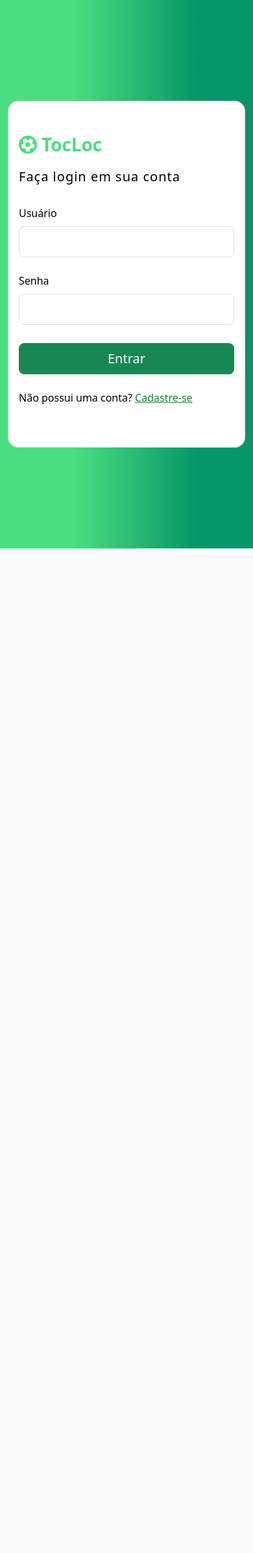
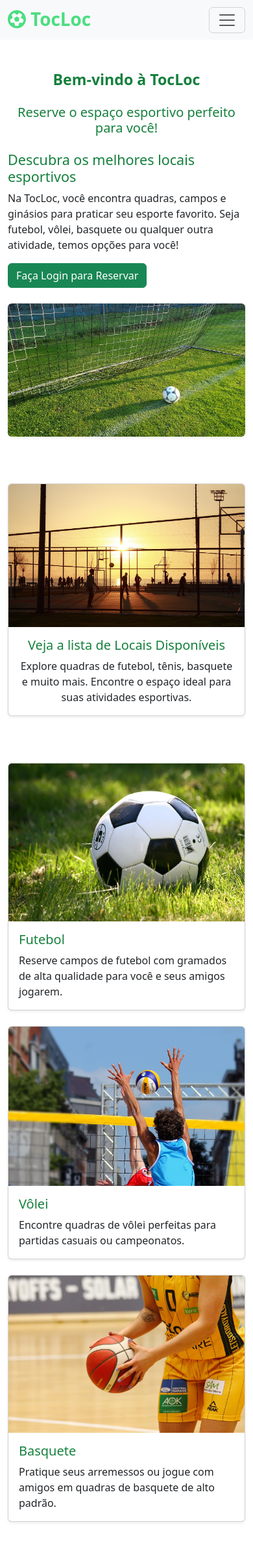
Before and after one commit to SaulSantos1/TocLoc, a Django app: page / in a window 390 px wide. Shown: the whole page at 65% size. Before the commit the page ends 844 px from the top, so only its background shows below. Run offline with Django 5.2, Linux system fonts and the light colour scheme.

Commit message:
Colocando visualização para Visitante

```diff
--- a/disponibilidade/templates/listar_disponibilidades.html
+++ b/disponibilidade/templates/listar_disponibilidades.html
@@ -4,14 +4,16 @@
   <div class="container my-4">
     <h2 class="mb-4 text-center text-success">Lista de Disponibilidades</h2>
 
+    {% if request.user.tipo_usuario != 'usuario' %}
     <div class="d-flex justify-content-between mb-3">
       <a href="{% url 'criar_disponibilidade' %}" class="btn btn-lg card-sports card-labels">
         <i class="bi bi-plus-circle"></i> Criar Nova Disponibilidade
       </a>
     </div>
+    {% endif %}
 
     <div class="table-responsive">
-      <table class="table table-striped table-bordered table-hover">
+      <table class="table table-bordered">
         <thead class="table-success">
           <tr>
             <th>Local</th>
@@ -30,6 +32,7 @@
               <td>{{ disponibilidade.horario_fim }}</td>
               <td class="d-flex justify-content-around">
                 <!-- Botão Editar -->
+                 {% if request.user.tipo_usuario != 'usuario' and disponibilidade.local.anfitriao == request.user %}
                 <a href="{% url 'criar_editar_disponibilidade' disponibilidade.id %}" class="btn btn-warning btn-sm">
                   <i class="bi bi-pencil"></i> Editar
                 </a>
@@ -38,6 +41,7 @@
                    onclick="return confirm('Tem certeza que deseja excluir?')">
                   <i class="bi bi-trash"></i> Excluir
                 </a>
+                {% endif %}
               </td>
             </tr>
           {% empty %}
--- a/reservas/templates/base.html
+++ b/reservas/templates/base.html
@@ -14,16 +14,20 @@
 <body>
     <nav class="navbar navbar-expand-lg bg-body-tertiary">
         <div class="container-fluid">
+          {% if not request.user.is_anonymous %}
           <a class="navbar-brand" href="/home"><span class="h1 fw-bold mb-0" style="color: rgb(74,222,128);"><i class="fa-solid fa-futbol"></i> TocLoc</span></a>
+          {% else %}
+          <a class="navbar-brand" href="/"><span class="h1 fw-bold mb-0" style="color: rgb(74,222,128);"><i class="fa-solid fa-futbol"></i> TocLoc</span></a>
+          {% endif %}
           <button class="navbar-toggler" type="button" data-bs-toggle="collapse" data-bs-target="#navbarSupportedContent" aria-controls="navbarSupportedContent" aria-expanded="false" aria-label="Toggle navigation">
             <span class="navbar-toggler-icon"></span>
           </button>
           <div class="collapse navbar-collapse" id="navbarSupportedContent">
             <ul class="navbar-nav me-auto mb-2 mb-lg-0">
+              {% if not request.user.is_anonymous %}
               <li class="nav-item">
                 <a class="nav-link" href="/reservas/reservas/">Reserva</a>
               </li>
-              {% if request.user.tipo_usuario != 'visitante' %}
               <li class="nav-item">
                 <a class="nav-link" aria-current="page" href="/local">Local</a>
               </li>
@@ -32,15 +36,23 @@
               </li>
               {% endif %}
             </ul>
-            <form class="d-flex align-items-center" style="gap: 10px;" role="search">
+            <form class="d-flex align-items-center justify-content-between" style="gap: 10px;" role="search">
               <!-- Botão de deslogar -->
+              {% if not request.user.is_anonymous %}
                 <span class="nav-link">Bem-vindo à TocLoc, <strong>{{request.user.username}}</strong></span>
                 {% if request.user.profile_image %}
                 <a href="{% url 'editar_usuario' request.user.id %}"><img src="{{ request.user.profile_image.url }}" alt="Imagem do Perfil"
-                class="rounded-circle" style="width: 40px; height: auto;"></a>
+                  class="rounded-circle" style="width: 40px; height: 40px;"></a>
                 {% else %}
                 <a href="{% url 'editar_usuario' request.user.id %}"><img src="/media/padrao/blank-profile-picture-973460_1280.png" alt="Imagem do Perfil"
-                class="rounded-circle" style="width: 40px; height: auto;"></a>
+                  class="rounded-circle" style="width: 40px; height: 40px;"></a>
+                {% endif %}
+              {% else %}
+              <form class="d-flex align-items-center" style="gap: 10px;" role="search">
+                <!-- Botão de deslogar -->
+                <a class="nav-link" href="/login">Fazer Login</a>
+                <a class="btn btn-success" href="/cadastro">Criar uma conta na TocLoc</a>
+              </form>
               {% endif %}
             </form>
           </div>
@@ -50,10 +62,12 @@
       {% block content %}
       {% endblock %}
 
+      {% if not request.user.is_anonymous %}
         <!-- Âncora Circular de Logout -->
         <a href="/logout/" class="logout-anchor" style="text-decoration: none;" title="Logout">
           <i class="fa-solid fa-sign-out-alt"></i>
         </a>
+      {% endif %}
 
       {% block script %}
       <script src="https://cdn.jsdelivr.net/npm/bootstrap@5.3.1/dist/js/bootstrap.bundle.min.js"></script>
--- a/tocloc/settings.py
+++ b/tocloc/settings.py
@@ -119,6 +119,8 @@ USE_TZ = True
 # Static files (CSS, JavaScript, Images)
 # https://docs.djangoproject.com/en/5.1/howto/static-files/
 
+LOGIN_URL='/login'
+
 STATIC_URL = '/static/'
 
 MEDIA_URL = '/media/'
--- a/usuarios/forms.py
+++ b/usuarios/forms.py
@@ -41,6 +41,11 @@ class CustomUserChangeForm(forms.ModelForm):
             'profile_image': forms.FileInput(attrs={'class': 'form-control'}),
         }
 
+    profile_image = forms.CharField(
+        widget=forms.FileInput(attrs={'class': 'form-control'}),
+        label='Alterar imagem'
+    )
+
     def __init__(self, *args, **kwargs):
         super().__init__(*args, **kwargs)
         self.fields['username'].help_text = None
--- a/usuarios/templates/autenticacao/login.html
+++ b/usuarios/templates/autenticacao/login.html
@@ -49,8 +49,10 @@
                           <button data-mdb-button-init data-mdb-ripple-init class="btn btn-success btn-lg btn-block w-100" type="submit">Entrar</button>
                         </div>
 
-                        <p class="mb-5 pb-lg-2">Não possui uma conta? <a href="/cadastro"
+                        <p class="pb-lg-2">Não possui uma conta? <a href="/cadastro"
                             style="color: #15803d;">Cadastre-se</a></p>
+                        <p class="mb-5 pb-lg-2"><a href="/"
+                              style="color: #15803d;">Entrar</a> sem o login</p>
                       </form>
                     </div>
                   </div>
--- /dev/null
+++ b/usuarios/templates/home/home_visitante.html
@@ -0,0 +1,70 @@
+{% extends 'base.html' %}
+
+{% block content %}
+
+<div class="container my-5">
+    <h3 class="mb-4 text-center" style="color: #15803d; font-weight: bold;">Bem-vindo à TocLoc</h3>
+    <h5 class="text-center mb-4" style="color: #15803d;">Reserve o espaço esportivo perfeito para você!</h5>
+
+    <!-- Hero Section -->
+    <div class="row mb-5">
+        <div class="col-md-6 d-flex align-items-center">
+            <div>
+                <h4 style="color: #15803d;">Descubra os melhores locais esportivos</h4>
+                <p>Na TocLoc, você encontra quadras, campos e ginásios para praticar seu esporte favorito. Seja futebol, vôlei, basquete ou qualquer outra atividade, temos opções para você!</p>
+                <a href="/login/" class="btn btn-success mb-4">Faça Login para Reservar</a>
+            </div>
+        </div>
+        <div class="col-md-6">
+            <img src="/static/img/football-4698906_1280.jpg" alt="Locais esportivos" class="img-fluid rounded shadow-sm">
+        </div>
+    </div>
+
+    <!-- Locais Disponíveis -->
+    <div class="row g-4 mt-4 justify-content-center text-center">
+        <div class="col-md-6">
+            <a href="/local/" style="text-decoration: none;">
+                <div class="card h-100 shadow-sm">
+                    <img src="/static/img/sunset-5383040_1280.jpg" class="card-img-top" alt="Locais Disponíveis">
+                    <div class="card-body">
+                        <h5 class="card-title" style="color: #15803d;">Veja a lista de Locais Disponíveis</h5>
+                        <p class="card-text">Explore quadras de futebol, tênis, basquete e muito mais. Encontre o espaço ideal para suas atividades esportivas.</p>
+                    </div>
+                </div>
+            </a>
+        </div>
+    </div>
+
+    <!-- Destaques Esportivos -->
+    <div class="row g-4 mt-5">
+        <div class="col-md-4">
+            <div class="card h-100 shadow-sm">
+                <img src="/static/img/football-1396740_1280.jpg" class="card-img-top" alt="Futebol">
+                <div class="card-body">
+                    <h5 class="card-title" style="color: #15803d;">Futebol</h5>
+                    <p class="card-text">Reserve campos de futebol com gramados de alta qualidade para você e seus amigos jogarem.</p>
+                </div>
+            </div>
+        </div>
+        <div class="col-md-4">
+            <div class="card h-100 shadow-sm">
+                <img src="/static/img/beach-volleyball-6483905_1280.jpg" class="card-img-top" alt="Vôlei">
+                <div class="card-body">
+                    <h5 class="card-title" style="color: #15803d;">Vôlei</h5>
+                    <p class="card-text">Encontre quadras de vôlei perfeitas para partidas casuais ou campeonatos.</p>
+                </div>
+            </div>
+        </div>
+        <div class="col-md-4">
+            <div class="card h-100 shadow-sm">
+                <img src="/static/img/basketball-6902884_1280.jpg" class="card-img-top" alt="Basquete">
+                <div class="card-body">
+                    <h5 class="card-title" style="color: #15803d;">Basquete</h5>
+                    <p class="card-text">Pratique seus arremessos ou jogue com amigos em quadras de basquete de alto padrão.</p>
+                </div>
+            </div>
+        </div>
+    </div>
+</div>
+
+{% endblock %}
--- a/usuarios/urls.py
+++ b/usuarios/urls.py
@@ -2,9 +2,10 @@ from django.urls import path
 from . import views
 
 urlpatterns = [
-    path('', views.user_login, name='login'),
+    path('login/', views.user_login, name='login'),
     path('cadastro/', views.user_cadastro, name='cadastro'),
     path('logout/', views.logout_view, name='logout'),
     path('home/', views.home, name='home'),  # URL para a página inicial do usuário
+    path('', views.home_visitante, name='home_visitante'),  # URL para a página inicial do usuário
     path('usuario/<int:user_id>/editar/', views.editar_usuario, name='editar_usuario'),
 ]
--- a/usuarios/views.py
+++ b/usuarios/views.py
@@ -59,3 +59,6 @@ def logout_view(request):
 @login_required
 def home(request):
     return render(request, 'home/home.html',{'user':request.user})
+
+def home_visitante(request):
+    return render(request, 'home/home_visitante.html')
```
Also changed, not shown: local/services.py (+7 -5 lines), local/templates/lista_locais.html (+19 -8 lines), local/views.py (+3 -4 lines), reservas/templates/lista_reservas.html (+3 -5 lines), usuarios/models.py (+1 -6 lines), static/img/basketball-6902884_1280.jpg (added), static/img/beach-volleyball-6483905_1280.jpg (added), static/img/football-1396740_1280.jpg (added), static/img/football-4698906_1280.jpg (added), static/img/sunset-5383040_1280.jpg (added), usuarios/migrations/0003_alter_usuario_tipo_usuario.py (added). Lines whose indentation alone changed are shown as unchanged.
